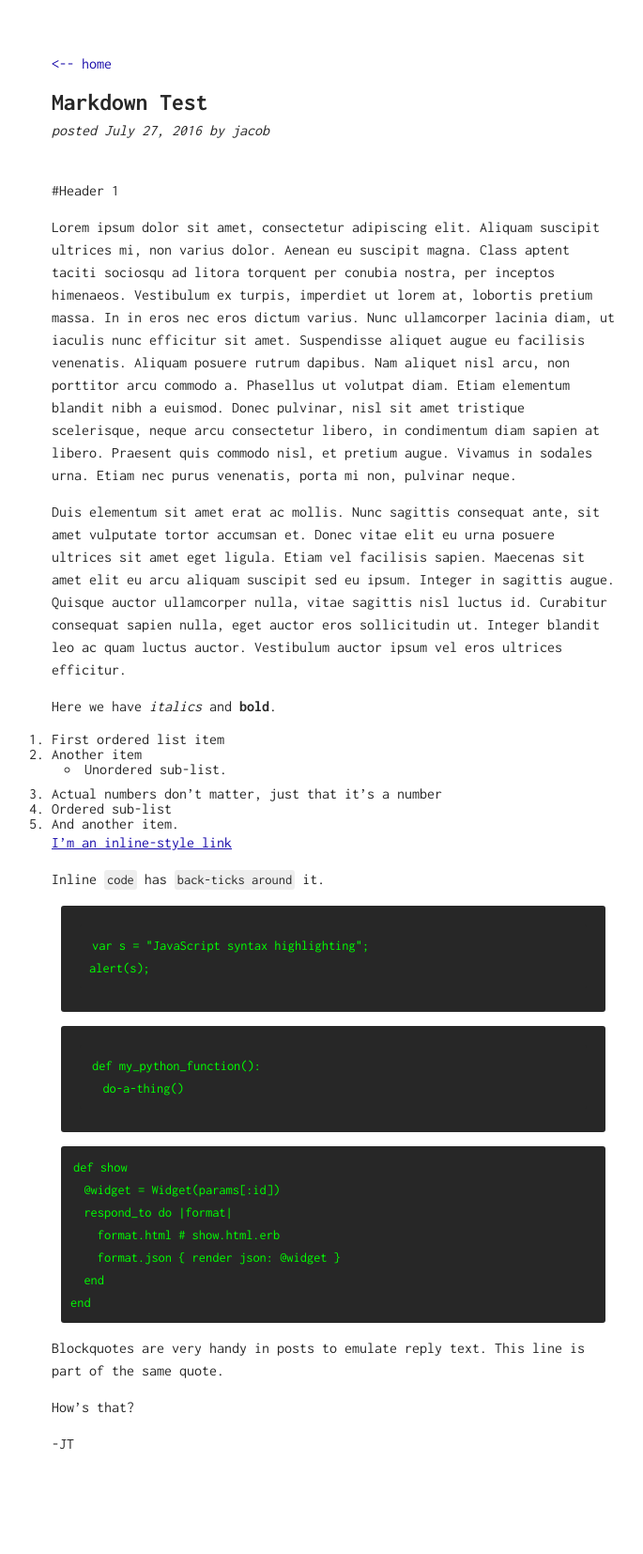
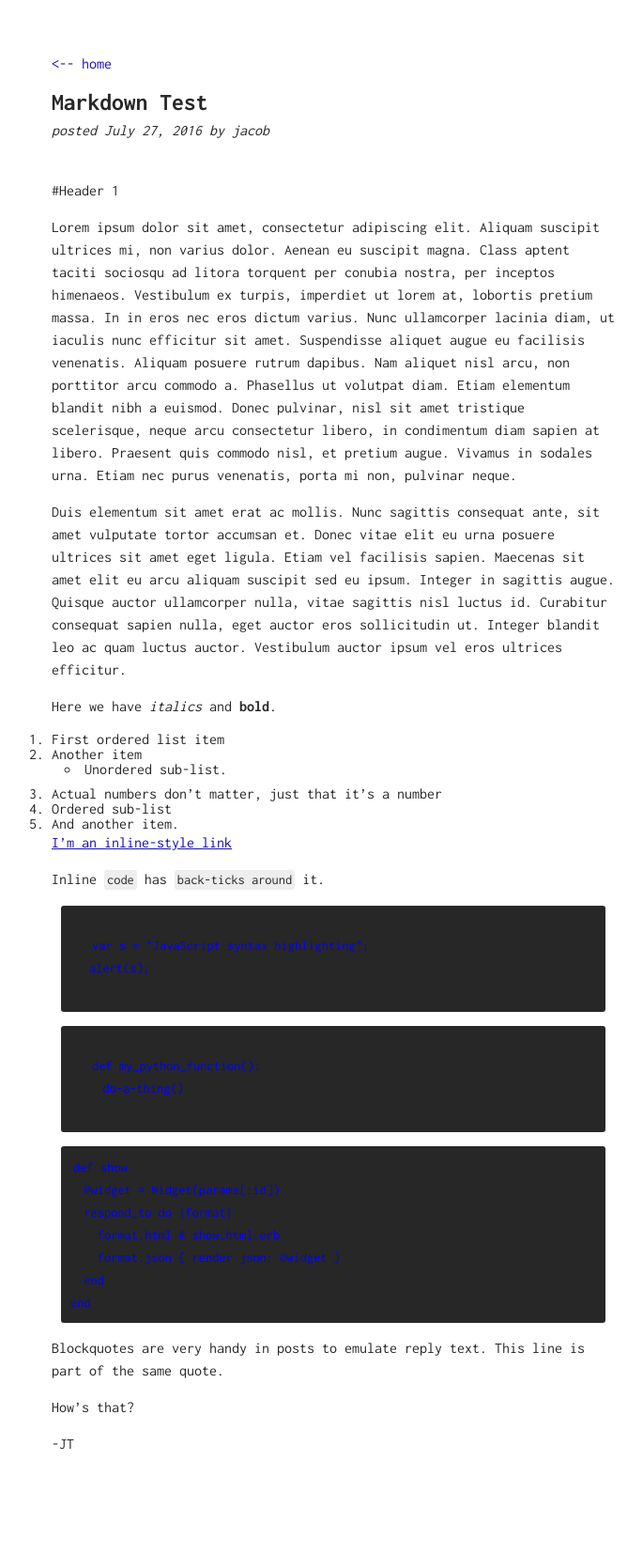
Before and after one commit to blackdoor/blog, a Jekyll site: the page built from _posts/2016-07-27-markdown-test.md, in a window 1280 px wide. Shown: the whole page at 94% size, without its empty margins (285-970 px from the left). Built offline with Jekyll 4.4.1, drawn with Linux system fonts in a browser that asks for light colours.

Commit message:
Attempting to format code colors

```diff
--- a/_sass/_config.scss
+++ b/_sass/_config.scss
@@ -3,7 +3,7 @@ $color-black: #272727;
 $color-white: #FFFFFF;
 $color-grey: #EEEEEE;
 $color-link: #1A0DAB;
-$color-code: #00FF00;
+$color-code: #0000FF;
 $color-hire-white: #FEFEFE;
 $color-hire-black: #272727;
 $color-hire-green: #B6EFD4;
```
